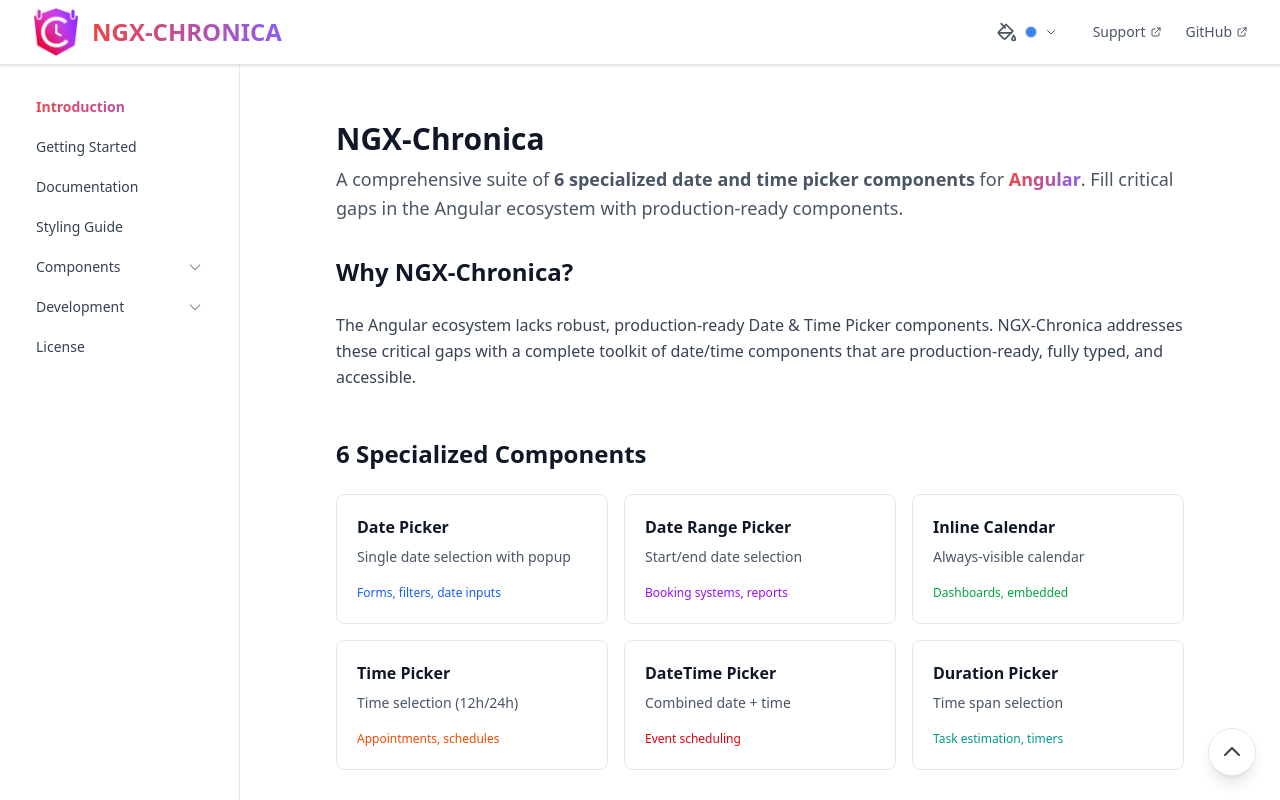
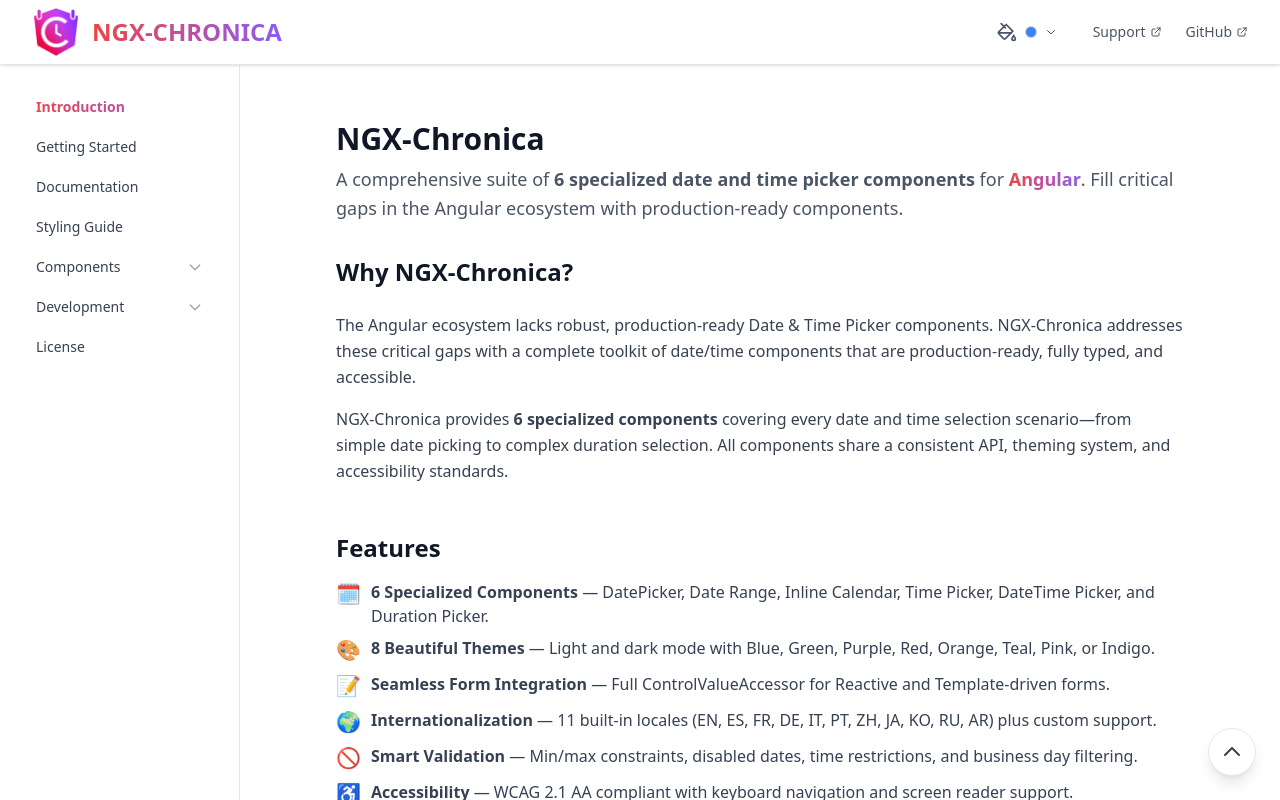
Before and after one commit to klajdm/ngx-chronica, an Angular app: page / in a window 1280 px wide. Built offline with nearby package versions, Linux system fonts and the light colour scheme.

Commit message:
simplify UI by removing gradient backgrounds and standardizing card styles

```diff
--- a/src/app/features/main/introduction/introduction.component.html
+++ b/src/app/features/main/introduction/introduction.component.html
@@ -4,155 +4,138 @@
     <h1 class="text-3xl font-bold text-gray-900 mb-2">NGX-Chronica</h1>
     <p class="text-lg text-gray-600 leading-relaxed">
       A comprehensive suite of <strong>6 specialized date and time picker components</strong> for
-      <a
-        href="https://angular.io"
-        target="_blank"
-        rel="noopener noreferrer"
-        class="font-semibold text-primary hover:underline"
-        >Angular</a
-      >. Fill critical gaps in the Angular ecosystem with production-ready components.
+      <a href="https://angular.io" target="_blank" rel="noopener noreferrer"
+        class="font-semibold text-primary hover:underline">Angular</a>. Fill critical gaps in the Angular ecosystem with
+      production-ready components.
     </p>
   </div>
 
   <!-- Why NGX-Chronica -->
   <div class="mb-12">
     <h2 class="text-2xl font-semibold text-gray-900 mb-6">Why NGX-Chronica?</h2>
-    <p class="text-gray-700 leading-relaxed">
+    <p class="text-gray-700 leading-relaxed mb-4">
       The Angular ecosystem lacks robust, production-ready Date & Time Picker components.
       NGX-Chronica addresses these critical gaps with a complete toolkit of date/time components
       that are production-ready, fully typed, and accessible.
     </p>
+    <p class="text-gray-700 leading-relaxed">
+      NGX-Chronica provides <strong>6 specialized components</strong> covering every date and time
+      selection scenario—from simple date picking to complex duration selection. All components
+      share a consistent API, theming system, and accessibility standards.
+    </p>
   </div>
 
-  <!-- Components Grid -->
-  <div class="mb-12">
-    <h2 class="text-2xl font-semibold text-gray-900 mb-6">6 Specialized Components</h2>
-    <div class="grid grid-cols-1 md:grid-cols-2 lg:grid-cols-3 gap-4">
-      <div
-        class="bg-white border border-gray-200 rounded-lg p-5 hover:border-blue-300 transition-colors"
-      >
-        <h3 class="font-semibold text-gray-900 mb-2">Date Picker</h3>
-        <p class="text-sm text-gray-600 mb-3">Single date selection with popup</p>
-        <span class="text-xs text-blue-600">Forms, filters, date inputs</span>
-      </div>
+  <!-- Features Section -->
+  <div class="mb-10">
+    <h2 class="text-2xl font-semibold text-gray-900 mb-4">Features</h2>
+    <ul class="space-y-2 text-gray-700">
+      <li class="flex items-start gap-2.5">
+        <span class="text-xl flex-shrink-0">🗓️</span>
+        <span><strong>6 Specialized Components</strong> — DatePicker, Date Range, Inline Calendar, Time Picker, DateTime
+          Picker, and Duration Picker.</span>
+      </li>
 
-      <div
-        class="bg-white border border-gray-200 rounded-lg p-5 hover:border-purple-300 transition-colors"
-      >
-        <h3 class="font-semibold text-gray-900 mb-2">Date Range Picker</h3>
-        <p class="text-sm text-gray-600 mb-3">Start/end date selection</p>
-        <span class="text-xs text-purple-600">Booking systems, reports</span>
-      </div>
+      <li class="flex items-start gap-2.5">
+        <span class="text-xl flex-shrink-0">🎨</span>
+        <span><strong>8 Beautiful Themes</strong> — Light and dark mode with Blue, Green, Purple, Red, Orange, Teal,
+          Pink, or Indigo.</span>
+      </li>
 
-      <div
-        class="bg-white border border-gray-200 rounded-lg p-5 hover:border-green-300 transition-colors"
-      >
-        <h3 class="font-semibold text-gray-900 mb-2">Inline Calendar</h3>
-        <p class="text-sm text-gray-600 mb-3">Always-visible calendar</p>
-        <span class="text-xs text-green-600">Dashboards, embedded</span>
-      </div>
+      <li class="flex items-start gap-2.5">
+        <span class="text-xl flex-shrink-0">📝</span>
+        <span><strong>Seamless Form Integration</strong> — Full ControlValueAccessor for Reactive and Template-driven
+          forms.</span>
+      </li>
 
-      <div
-        class="bg-white border border-gray-200 rounded-lg p-5 hover:border-orange-300 transition-colors"
-      >
-        <h3 class="font-semibold text-gray-900 mb-2">Time Picker</h3>
-        <p class="text-sm text-gray-600 mb-3">Time selection (12h/24h)</p>
-        <span class="text-xs text-orange-600">Appointments, schedules</span>
-      </div>
+      <li class="flex items-start gap-2.5">
+        <span class="text-xl flex-shrink-0">🌍</span>
+        <span><strong>Internationalization</strong> — 11 built-in locales (EN, ES, FR, DE, IT, PT, ZH, JA, KO, RU, AR)
+          plus custom support.</span>
+      </li>
 
-      <div
-        class="bg-white border border-gray-200 rounded-lg p-5 hover:border-red-300 transition-colors"
-      >
-        <h3 class="font-semibold text-gray-900 mb-2">DateTime Picker</h3>
-        <p class="text-sm text-gray-600 mb-3">Combined date + time</p>
-        <span class="text-xs text-red-600">Event scheduling</span>
-      </div>
+      <li class="flex items-start gap-2.5">
+        <span class="text-xl flex-shrink-0">🚫</span>
+        <span><strong>Smart Validation</strong> — Min/max constraints, disabled dates, time restrictions, and business
+          day filtering.</span>
+      </li>
 
-      <div
-        class="bg-white border border-gray-200 rounded-lg p-5 hover:border-teal-300 transition-colors"
-      >
-        <h3 class="font-semibold text-gray-900 mb-2">Duration Picker</h3>
-        <p class="text-sm text-gray-600 mb-3">Time span selection</p>
-        <span class="text-xs text-teal-600">Task estimation, timers</span>
-      </div>
-    </div>
-  </div>
+      <li class="flex items-start gap-2.5">
+        <span class="text-xl flex-shrink-0">♿</span>
+        <span><strong>Accessibility</strong> — WCAG 2.1 AA compliant with keyboard navigation and screen reader
+          support.</span>
+      </li>
 
-  <!-- Key Features Section -->
-  <div class="mb-12">
-    <h2 class="text-2xl font-semibold text-gray-900 mb-6">Key Features</h2>
-    <div class="grid grid-cols-1 md:grid-cols-2 gap-4">
-      <ul class="space-y-3 text-gray-700">
-        <li class="flex items-start">
-          <span class="text-blue-600 mr-3">✓</span>
-          <span
-            ><strong>8 Color Themes:</strong> Blue, Green, Purple, Red, Orange, Teal, Pink,
-            Indigo</span
-          >
+      <li class="flex items-start gap-2.5">
+        <span class="text-xl flex-shrink-0">⚡</span>
+        <span><strong>Standalone Components</strong> — Modern Angular with zero setup for standalone or NgModule
+          apps.</span>
       </li>
-        <li class="flex items-start">
-          <span class="text-blue-600 mr-3">✓</span>
-          <span
-            ><strong>11 Built-in Locales:</strong> EN, ES, FR, DE, IT, PT, ZH, JA, KO, RU +
-            custom</span
-          >
+
+      <li class="flex items-start gap-2.5">
+        <span class="text-xl flex-shrink-0">🎯</span>
+        <span><strong>TypeScript First</strong> — Comprehensive type definitions and strict mode compliance.</span>
       </li>
-        <li class="flex items-start">
-          <span class="text-blue-600 mr-3">✓</span>
-          <span><strong>Dark Mode Support:</strong> Auto-detect or force light/dark themes</span>
+
+      <li class="flex items-start gap-2.5">
+        <span class="text-xl flex-shrink-0">📱</span>
+        <span><strong>Mobile Responsive</strong> — Touch-friendly with optimized layouts and gesture support.</span>
       </li>
-        <li class="flex items-start">
-          <span class="text-blue-600 mr-3">✓</span>
-          <span
-            ><strong>Smart Validation:</strong> Min/max dates, disabled dates, time
-            restrictions</span
-          >
+
+      <li class="flex items-start gap-2.5">
+        <span class="text-xl flex-shrink-0">🔧</span>
+        <span><strong>Highly Customizable</strong> — Extensive options, CSS variables, and flexible APIs.</span>
       </li>
     </ul>
-      <ul class="space-y-3 text-gray-700">
-        <li class="flex items-start">
-          <span class="text-blue-600 mr-3">✓</span>
-          <span><strong>Form Integration:</strong> Full ControlValueAccessor support</span>
-        </li>
-        <li class="flex items-start">
-          <span class="text-blue-600 mr-3">✓</span>
-          <span
-            ><strong>Standalone Components:</strong> Works with standalone or NgModule apps</span
-          >
-        </li>
-        <li class="flex items-start">
-          <span class="text-blue-600 mr-3">✓</span>
-          <span
-            ><strong>Accessibility:</strong> WCAG compliant, keyboard navigation, ARIA labels</span
-          >
-        </li>
-        <li class="flex items-start">
-          <span class="text-blue-600 mr-3">✓</span>
-          <span><strong>TypeScript First:</strong> Comprehensive type definitions included</span>
-        </li>
-      </ul>
+
+    <div class="mt-6 p-3 bg-blue-50 border border-blue-200 rounded-lg">
+      <p class="text-gray-700">
+        <strong>Built with Angular CDK</strong> for robust overlay positioning. <strong>Zero external
+          dependencies</strong>—no Moment.js or date-fns. Compiled to CommonJS and ESM.
+      </p>
     </div>
   </div>
 
   <!-- Quick Preview Section -->
   <div class="mb-6 lg:mb-12">
     <h2 class="text-2xl font-semibold text-gray-900 mb-6">Quick Preview</h2>
-    <div class="bg-gray-50 border border-gray-200 rounded-lg p-6">
-      <div class="mb-4">
-        <span class="text-sm font-medium text-gray-500">ngx-chronica Calendar</span>
+    <div class="bg-gray-50 border border-gray-200 rounded-lg p-6 lg:p-8">
+      <!-- Code Example -->
+      <div class="bg-gray-900 rounded-lg p-4 overflow-x-auto">
+        <div class="text-xs text-gray-400 mb-2">./MyCalendar.component.ts</div>
+        <pre class="text-sm"><code class="text-gray-100"><span class="text-purple-400">import</span> <span class="text-yellow-300">&#123;</span> Component <span class="text-yellow-300">&#125;</span> <span class="text-purple-400">from</span> <span class="text-green-400">'@angular/core'</span>;
+<span class="text-purple-400">import</span> <span class="text-yellow-300">&#123;</span> ChronicaInlineCalendarComponent <span class="text-yellow-300">&#125;</span> <span class="text-purple-400">from</span> <span class="text-green-400">'ngx-chronica'</span>;
+
+<span class="text-blue-400">@Component</span>(<span class="text-yellow-300">&#123;</span>
+  <span class="text-cyan-300">selector</span>: <span class="text-green-400">'app-my-calendar'</span>,
+  <span class="text-cyan-300">standalone</span>: <span class="text-orange-400">true</span>,
+  <span class="text-cyan-300">imports</span>: [ChronicaInlineCalendarComponent],
+  <span class="text-cyan-300">template</span>: <span class="text-green-400">`
+    &lt;chronica-inline-calendar
+      [selectedDate]="selected"
+      (dateSelected)="onDateSelected($event)"
+    /&gt;
+  `</span>
+<span class="text-yellow-300">&#125;</span>)
+<span class="text-purple-400">export class</span> <span class="text-blue-300">MyCalendarComponent</span> <span class="text-yellow-300">&#123;</span>
+  selected: <span class="text-blue-300">Date</span> | <span class="text-orange-400">null</span> = <span class="text-purple-400">new</span> <span class="text-blue-300">Date</span>();
+
+  <span class="text-blue-300">onDateSelected</span>(date: <span class="text-blue-300">Date</span>) <span class="text-yellow-300">&#123;</span>
+    <span class="text-cyan-300">console</span>.<span class="text-blue-300">log</span>(<span class="text-green-400">'Selected:'</span>, date);
+  <span class="text-yellow-300">&#125;</span>
+<span class="text-yellow-300">&#125;</span></code></pre>
       </div>
 
-      <!-- Calendar Preview: use the real ChronicaInlineCalendar component -->
-      <div class="bg-white rounded-lg border border-gray-200 p-4 max-w-sm">
-        <chronica-inline-calendar
-          [selectedDate]="previewSelectedDate"
-          (dateSelected)="onPreviewDateSelected($event)"
-        ></chronica-inline-calendar>
+      <!-- Calendar Preview: centered -->
+      <div class="flex justify-center mt-6">
+        <div class="bg-white rounded-lg border border-gray-200 p-4 shadow-sm">
+          <chronica-inline-calendar [selectedDate]="previewSelectedDate"
+            (dateSelected)="onPreviewDateSelected($event)"></chronica-inline-calendar>
 
-        <p class="text-xs text-gray-500 mt-2" *ngIf="previewSelectedDate">
+          <p class="text-xs text-gray-500 mt-3 text-center" *ngIf="previewSelectedDate">
             Selected: {{ previewSelectedDate | date: 'mediumDate' }}
           </p>
         </div>
       </div>
     </div>
   </div>
+</div>
```
Also changed, not shown: src/app/features/main/documentation/documentation.component.html (+4 -8 lines), src/app/features/main/getting-started/getting-started.component.html (+31 -34 lines), projects/chronica/README.md. Lines whose indentation alone changed are shown as unchanged.
